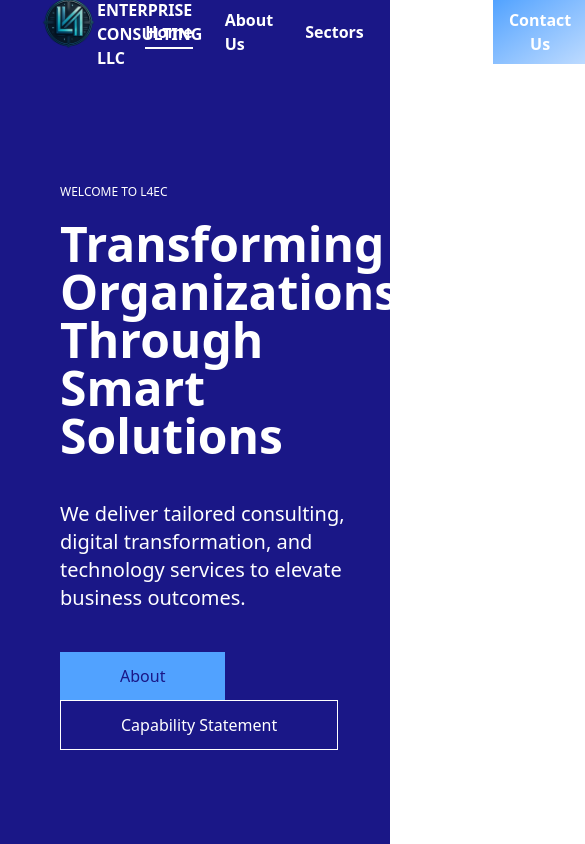
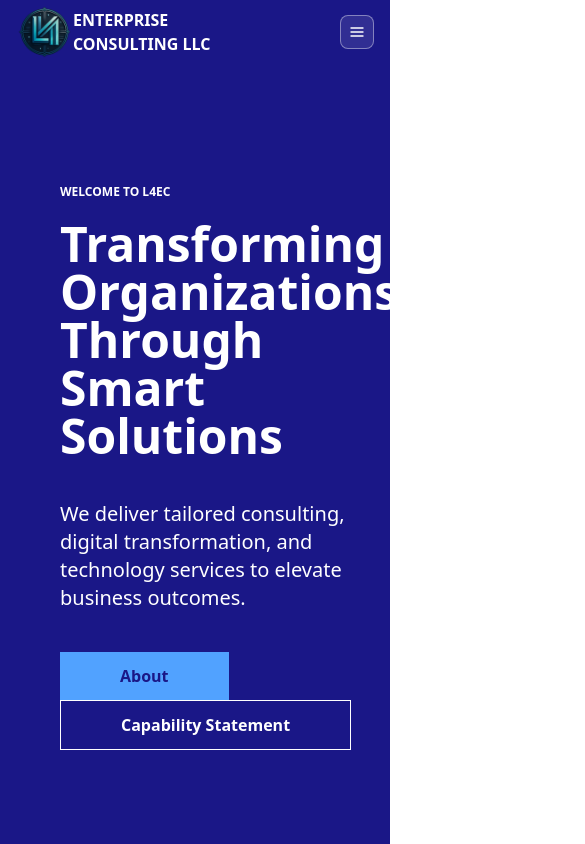
Before and after one commit to LeviUdoh-17/l4ecV2, a React (Vite) app: page / in a window 390 px wide. Shown: the top 844 px of the page, 585 px wide, since content can reach past the window. Built offline with nearby package versions, Linux system fonts and the light colour scheme.

Commit message:
Refactor components for improved styling and responsiveness; update Navbar and Footer layouts, enhance button styles, and add new font imports.

```diff
--- a/src/components/Footer.jsx
+++ b/src/components/Footer.jsx
@@ -3,15 +3,15 @@
 const Footer = () => {
     const year = new Date().getFullYear();
   return (
-    <div>
-      <footer class="bg-slate-950 flex justify-between md:px-30 py-10 lg:gap-0 lg:flex-row flex-col gap-7 px-5">
-        <div class="flex items-start gap-2">
+    <div className="">
+      <footer class="bg-slate-950 flex justify-between text-center md:text-start md:px-30 py-10 lg:gap-0 lg:flex-row flex-col gap-7 px-5">
+        <div class="flex items-start gap-2 mx-auto md:mx-0">
           <img src="/logo.png" alt="Logo" class="w-[4rem]" />
           <p class="flex justify-center items-center flex-col mt-1 font-bold text-white">
             ENTERPRISE <span class="font-normal text-xs">CONSULTING LLC</span>
           </p>
         </div>
-        <div class="text-white flex justify-around items-center gap-7">
+        {/* <div class="text-white flex justify-around items-center gap-7">
           <svg
             xmlns="http://www.w3.org/2000/svg"
             width="24"
@@ -73,7 +73,7 @@
             <rect width="4" height="12" x="2" y="9" />
             <circle cx="4" cy="4" r="2" />
           </svg>
-        </div>
+        </div> */}
         <div>
           <p id="copyright" class="text-white flex items-center pt-2">
             &copy; {year} L4 Enterprise Consulting. All rights reserved.
--- a/src/components/Home/HeroSection.jsx
+++ b/src/components/Home/HeroSection.jsx
@@ -3,16 +3,16 @@
 
 const HeroSection = () => {
   return (
-    <section id='Hero section' className='relative w-screen h-[130vh] bg-[#1A1787]'>
+    <section id='Hero section' className='relative h-[130vh] bg-[#1A1787]'>
         <Navbar/>
         <div id='Container' className='relative z-10 flex '>
             <div id='Left' className='mt-30 ml-15 flex flex-col text-white'>
-                <p className='text-xs '>WELCOME TO L4EC</p>
+                <p className='text-xs font-bold font-sans'>WELCOME TO L4EC</p>
                 <h3 className='text-5xl mt-5 mb-10 font-bold'>Transforming Organizations Through Smart Solutions</h3>
                 <p className='text-xl '>We deliver tailored consulting, digital transformation, and technology services to elevate business outcomes.</p>
                 <div className='mt-10'>
-                    <button className='px-15 py-3 mr-10 bg-blue-400 text-[#1A1787]'>About</button>
-                    <button className='border border-white px-15 py-3 '>Capability Statement</button>
+                    <button className='px-15 py-3 mr-10 bg-blue-400 font-bold hover:bg-white text-[#1A1787]'>About</button>
+                    <button className='border border-white px-15 py-3 hover:bg-white hover:text-[#1A1787] font-semibold'>Capability Statement</button>
                 </div>
             </div>
             <div id='Right' className='relative w-full h-full'>
--- a/src/components/Home/Services.tsx
+++ b/src/components/Home/Services.tsx
@@ -30,7 +30,7 @@
   ];
 
   return (
-    <section id="services" className="relative w-screen bottom-52 bg-background">
+    <section id="services" className="relative bottom-52 bg-background">
       <div className="container mx-auto px-4">
         {/* <div className="text-center mb-16">
           <h2 className="text-4xl lg:text-5xl font-bold text-foreground mb-4">
--- a/src/components/navbar.jsx
+++ b/src/components/navbar.jsx
@@ -1,5 +1,6 @@
-import React from 'react'
+import {useState} from 'react'
 import { Link, useNavigate } from 'react-router-dom'
+import { LuAlignJustify, LuX } from 'react-icons/lu';
 
 const Navbar = () => {
   const navigate = useNavigate();
@@ -10,24 +11,46 @@
     {name: 'Sectors', link: '/sectors'},
     {name: 'Services', link: '/services'},
   ]
+  const [toggle, setToggle] = useState(false)
+  const handleClick = () => setToggle(!toggle);
   return (
-    <div className='relative z-100 bg-transparent text-white font-semibold rounded-2xl rounded-t-none w-full h-[4rem] flex items-center justify-between px-10'>
-      <div className='flex'>
-        <img  src="/logo.png" alt="Logo" className='object-contain h-[3.56rem]' />
-        <div className='flex flex-col gap-0.1 pt-1'>
-          <p className='font-bold'>ENTERPRISE</p>
-          <p>CONSULTING LLC</p>
+    <div className={` z-100 bg-transparent text-white font-semibold rounded-2xl rounded-t-none w-full h-[4rem] flex items-center px-4 md:px-10 ${toggle ? ('pt-4 h-[20rem] bg-white/10 backdrop-blur-lg flex-col gap-5 absolute'): 'justify-between relative'}`}>
+      <div className='flex justify-between w-full items-center'>
+        <div className='flex'>
+          <img  src="/logo.png" alt="Logo" className='object-contain h-[3.56rem]' />
+          <div className='flex flex-col gap-0.1 pt-1'>
+            <p className='font-sans'>ENTERPRISE</p>
+            <p className='font-sans font-semibold'>CONSULTING LLC</p>
+          </div>
         </div>
+        <button className='md:hidden border border-white/40 p-2 rounded-lg bg-white/10' onClick={handleClick}>
+          {
+            toggle ? (<LuX/>) : (<LuAlignJustify/>)
+          }
+        </button>
       </div>
-      <div className='flex gap-8 items-center '>
+      <div className={`items-center w-full font-sans ${toggle ? 'flex flex-col gap-4 ' : 'gap-8 hidden'}`}>
         {
           navLinks.map((link) => (
             <div>
-              <Link to={link.link} className={location.pathname === link.link ? 'border-b-2 pb-1' : ''}>{link.name}</Link>
+              <Link to={link.link} className={`${location.pathname === link.link ? 'border-b-2 pb-1' : ''} truncate`}>{link.name}</Link>
             </div>
           ))
         }
-        <button className='py-[.5rem] px-4 font-bold bg-gradient-to-br from-blue-400 to-blue-200 text-white'
+        <button className='py-[.5rem] truncate w-fit px-4 font-bold bg-gradient-to-br from-blue-400 to-blue-200 text-white'
+        onClick={()=>{
+          navigate('/contact');
+        }}>Contact Us</button>
+      </div>
+      <div className={`gap-8 hidden md:flex items-center font-sans`}>
+        {
+          navLinks.map((link) => (
+            <div>
+              <Link to={link.link} className={`${location.pathname === link.link ? 'border-b-2 pb-1' : ''} truncate`}>{link.name}</Link>
+            </div>
+          ))
+        }
+        <button className='py-[.5rem] truncate w-fit px-4 font-bold bg-gradient-to-br from-blue-400 to-blue-200 text-white'
         onClick={()=>{
           navigate('/contact');
         }}>Contact Us</button>
--- a/src/index.css
+++ b/src/index.css
@@ -3,11 +3,10 @@
 @tailwind components;
 @tailwind utilities;
 
-
+@import url('https://fonts.googleapis.com/css2?family=Raleway:ital,wght@0,100..900;1,100..900&family=Ubuntu:ital,wght@0,300;0,400;0,500;0,700;1,300;1,400;1,500;1,700&display=swap');
 
 body {
   margin: 0;
-  display: flex;
   min-width: 320px;
   min-height: 100vh;
 }
@@ -136,6 +135,9 @@
 .border-border{
   border-color: hsl(var(--border));
 }
+.bg-background{
+  background-color: hsl(var(--background));
+}
 .bg-gradient-primary {
   background: var(--gradient-primary);
 }
@@ -170,6 +172,7 @@
   color: hsl(var(--accent));
 }
 
+
 .text-primary {
   color: hsl(var(--primary));
 }
@@ -183,11 +186,11 @@
 }
 
 .text-primary-foreground {
-  color: var(--primary-foreground);
+  color: hsl(var(--primary-foreground));
 }
 
 .text-accent-foreground {
-  color: var(--accent-foreground);
+  color: hsl(var(--accent-foreground));
 }
 
 .text-card-foreground {
@@ -217,3 +220,58 @@
 .bg-primary{
   background: hsl(var(--primary));
 }
+
+
+.font-raleway {
+  font-family: "Raleway", sans-serif;
+  font-optical-sizing: auto;
+  font-style: normal;
+}
+
+.ubuntu-light {
+  font-family: "Ubuntu", sans-serif;
+  font-weight: 300;
+  font-style: normal;
+}
+
+.ubuntu-regular {
+  font-family: "Ubuntu", sans-serif;
+  font-weight: 400;
+  font-style: normal;
+}
+
+.ubuntu-medium {
+  font-family: "Ubuntu", sans-serif;
+  font-weight: 500;
+  font-style: normal;
+}
+
+.ubuntu-bold {
+  font-family: "Ubuntu", sans-serif;
+  font-weight: 700;
+  font-style: normal;
+}
+
+.ubuntu-light-italic {
+  font-family: "Ubuntu", sans-serif;
+  font-weight: 300;
+  font-style: italic;
+}
+
+.ubuntu-regular-italic {
+  font-family: "Ubuntu", sans-serif;
+  font-weight: 400;
+  font-style: italic;
+}
+
+.ubuntu-medium-italic {
+  font-family: "Ubuntu", sans-serif;
+  font-weight: 500;
+  font-style: italic;
+}
+
+.ubuntu-bold-italic {
+  font-family: "Ubuntu", sans-serif;
+  font-weight: 700;
+  font-style: italic;
+}
--- a/src/pages/About.jsx
+++ b/src/pages/About.jsx
@@ -25,7 +25,7 @@
   ];
 
   return (
-    <div className="min-h-screen w-screen">
+    <div className="min-h-screen">
       <section className="bg-gradient-hero text-white">
         <Navbar/>
       {/* Hero Section */}
--- a/src/pages/Contact.jsx
+++ b/src/pages/Contact.jsx
@@ -8,7 +8,7 @@
 
 const Contact = () => {
   return (
-    <section id="contact" className="bg-gradient-hero w-screen">
+    <section id="contact" className="bg-gradient-hero">
         <Navbar/>
       <div className="container py-20  mx-auto px-4">
         <div className="text-center text-white mb-16">
--- a/tailwind.config.ts
+++ b/tailwind.config.ts
@@ -14,8 +14,12 @@
 			center: true,
 			padding: '2rem',
 			screens: {
+				'md': '860px',
 				'2xl': '1400px'
 			}
+		},
+		screens: {
+			'md': '860px',
 		},
 		extend: {
 			colors: {
```
